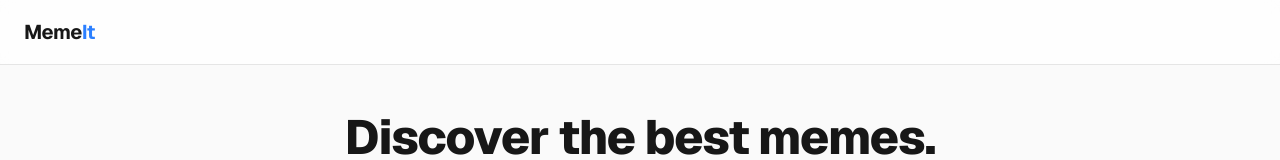
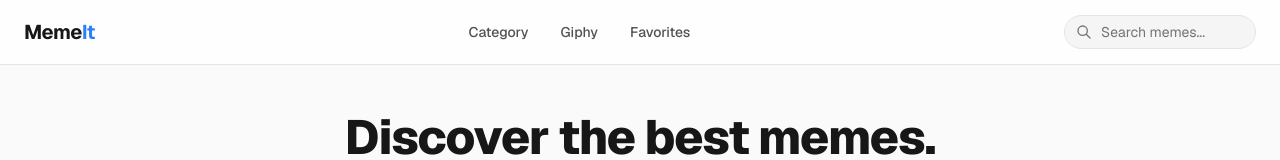
Before and after one commit to Aetherion-S/Meme-It, a Next.js app: page / in a window 1280 px wide. Shown: the top 160 px of the page. Built offline with nearby package versions, Linux system fonts and the light colour scheme.

Commit message:
Navbar was added during this commit...

```diff
--- a/src/app/page.tsx
+++ b/src/app/page.tsx
@@ -19,9 +19,37 @@ export default function Home() {
       {/* Header */}
       <header className="sticky top-0 z-50 w-full backdrop-blur border-b border-neutral-200 dark:border-neutral-800 bg-white/70 dark:bg-black/70">
         <div className="container mx-auto px-6 h-16 flex items-center justify-between">
-          <h1 className="text-xl font-bold tracking-tight text-neutral-900 dark:text-neutral-50">
+          {/* Left: Title */}
+          <h1 className="text-xl font-bold tracking-tight text-neutral-900 dark:text-neutral-50 shrink-0">
             Meme<span className="text-blue-500">It</span>
           </h1>
+
+          {/* Center: Navigation Links */}
+          <nav className="hidden md:flex items-center space-x-8 font-medium text-sm text-neutral-600 dark:text-neutral-300">
+            <a href="#" className="hover:text-blue-500 transition-colors">Category</a>
+            <a href="https://giphy.com" target="_blank" rel="noopener noreferrer" className="hover:text-blue-500 transition-colors">Giphy</a>
+            <a href="#" className="hover:text-blue-500 transition-colors">Favorites</a>
+          </nav>
+
+          {/* Right: Search Bar */}
+          <div className="flex items-center shrink-0">
+            <div className="relative">
+              <input
+                type="text"
+                placeholder="Search memes..."
+                className="pl-9 pr-4 py-1.5 text-sm rounded-full bg-neutral-100 dark:bg-neutral-900 border border-neutral-200 dark:border-neutral-800 focus:outline-none focus:ring-2 focus:ring-blue-500 focus:border-transparent w-full sm:w-48 transition-all text-neutral-900 dark:text-neutral-100 placeholder:text-neutral-500"
+              />
+              <svg
+                className="absolute left-3 top-1/2 -translate-y-1/2 h-4 w-4 text-neutral-500"
+                xmlns="http://www.w3.org/2000/svg"
+                fill="none"
+                viewBox="0 0 24 24"
+                stroke="currentColor"
+              >
+                <path strokeLinecap="round" strokeLinejoin="round" strokeWidth={2} d="M21 21l-6-6m2-5a7 7 0 11-14 0 7 7 0 0114 0z" />
+              </svg>
+            </div>
+          </div>
         </div>
       </header>
 
```
